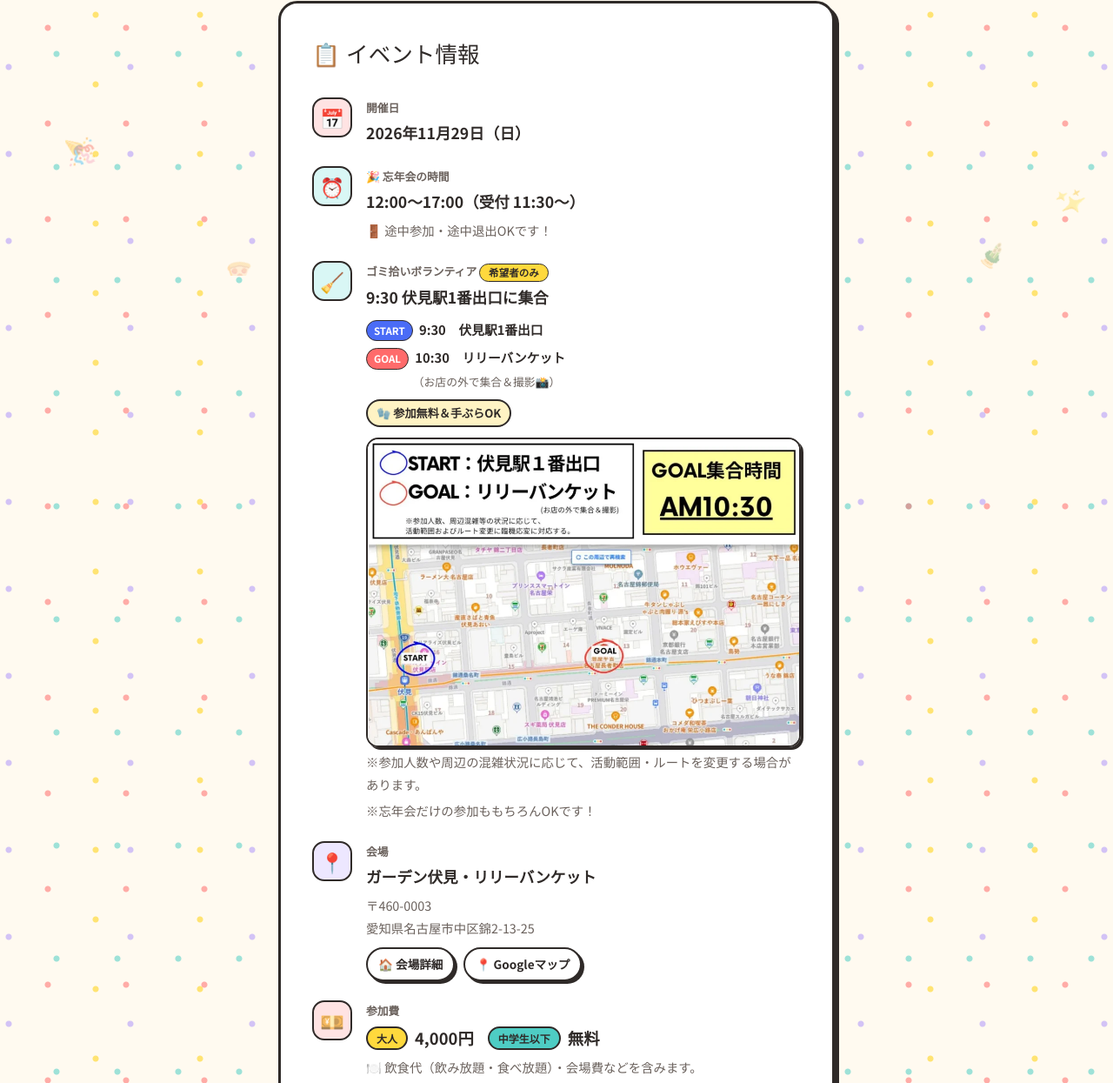
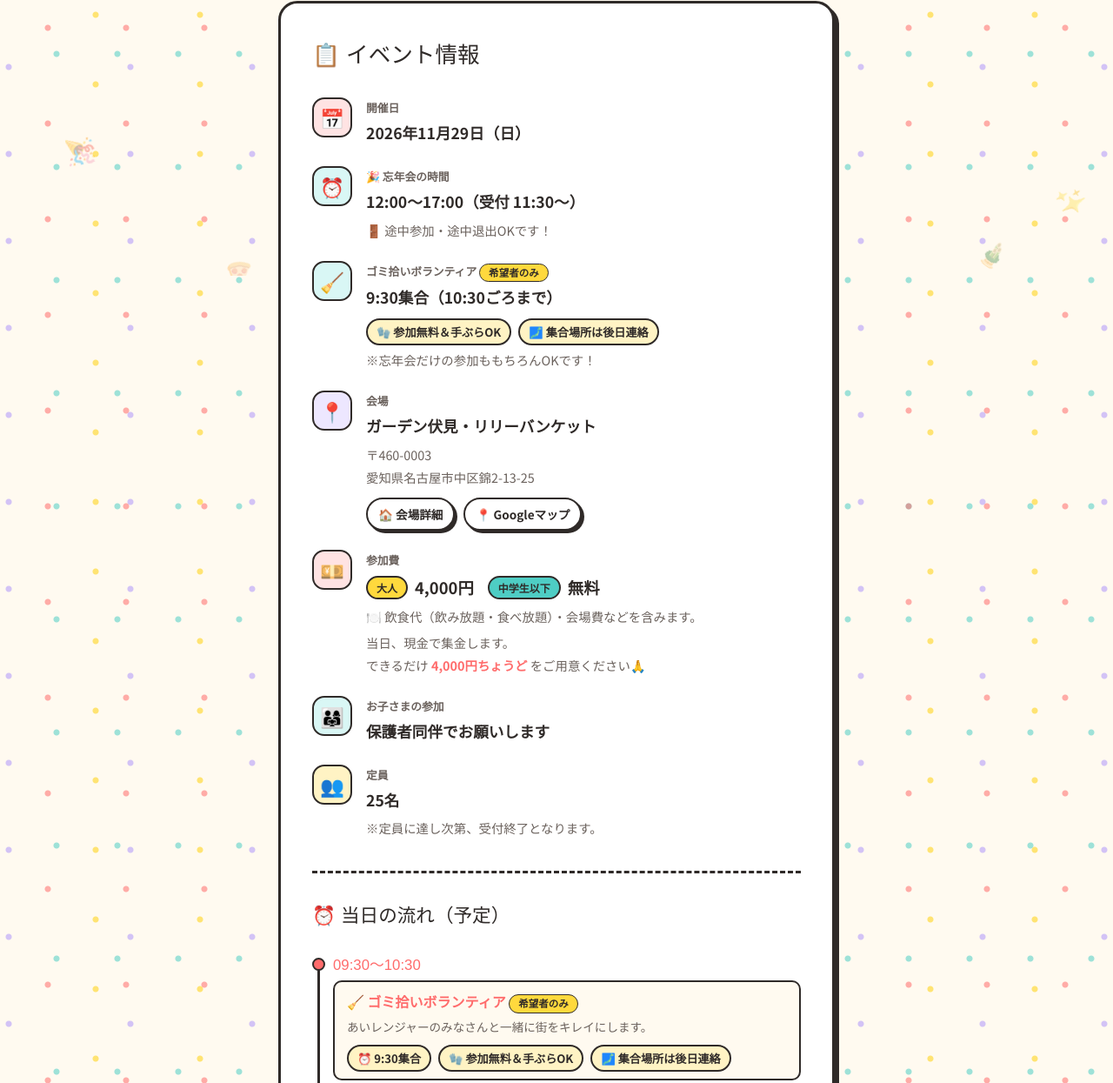
Before and after one commit to RustyNail-48-Git/teamtokai-yearendparty, a plain HTML site: page index.html in a window 1280 px wide. Shown: the part 483-1728 px from the top of the page at 87% size. Drawn offline with Linux system fonts and the light colour scheme; a web font is replaced by a local one.

Commit message:
Revert clean-up meeting point change on the page
Co-Authored-By: Claude Opus 5.5 <noreply@anthropic.com>

```diff
--- a/index.html
+++ b/index.html
@@ -60,18 +60,11 @@
                     <div class="info-icon">🧹</div>
                     <div class="info-content">
                         <span class="info-label">ゴミ拾いボランティア <span class="optional-tag">希望者のみ</span></span>
-                        <span class="info-value">9:30 伏見駅1番出口に集合</span>
-                        <ul class="gomi-route">
-                            <li><span class="route-tag route-start">START</span> 9:30　伏見駅1番出口</li>
-                            <li><span class="route-tag route-goal">GOAL</span> 10:30　リリーバンケット<br><small>（お店の外で集合＆撮影📸）</small></li>
-                        </ul>
+                        <span class="info-value">9:30集合（10:30ごろまで）</span>
                         <ul class="gomi-points">
                             <li>🧤 参加無料＆手ぶらOK</li>
+                            <li>🗾 集合場所は後日連絡</li>
                         </ul>
-                        <a href="gomi-route.webp" target="_blank" rel="noopener noreferrer" class="route-map">
-                            <img src="gomi-route.webp" alt="ゴミ拾いのルート地図（START：伏見駅1番出口、GOAL：リリーバンケット、GOAL集合時間 10:30）" loading="lazy">
-                        </a>
-                        <span class="info-detail">※参加人数や周辺の混雑状況に応じて、活動範囲・ルートを変更する場合があります。</span>
                         <span class="info-detail">※忘年会だけの参加ももちろんOKです！</span>
                     </div>
                 </div>
@@ -126,9 +119,9 @@
                             <h4 class="timeline-event-highlight">🧹 ゴミ拾いボランティア <span class="optional-tag">希望者のみ</span></h4>
                             <p class="timeline-desc">あいレンジャーのみなさんと一緒に街をキレイにします。</p>
                             <ul class="gomi-points">
-                                <li>🚩 9:30 伏見駅1番出口集合</li>
-                                <li>🏁 10:30 リリーバンケットでゴール</li>
+                                <li>⏰ 9:30集合</li>
                                 <li>🧤 参加無料＆手ぶらOK</li>
+                                <li>🗾 集合場所は後日連絡</li>
                             </ul>
                         </div>
                     </div>
@@ -264,7 +257,7 @@
                                 <span class="radio-custom"></span>
                                 <span class="radio-card-text">
                                     <strong class="radio-title">🧹 ゴミ拾いから参加する</strong>
-                                    <span class="radio-desc">⏰ 9:30 伏見駅1番出口集合／🧤 参加無料＆手ぶらOK<br>その後の買い出しや会場準備をお願いする場合があります。</span>
+                                    <span class="radio-desc">⏰ 9:30集合／🧤 参加無料＆手ぶらOK／🗾 集合場所は後日連絡<br>その後の買い出しや会場準備をお願いする場合があります。</span>
                                 </span>
                             </span>
                         </label>
--- a/style.css
+++ b/style.css
@@ -463,56 +463,6 @@ strong {
     flex-wrap: wrap;
     gap: 6px 8px;
     margin-top: 8px;
-}
-
-/* ゴミ拾いルート */
-.gomi-route {
-    list-style: none;
-    display: flex;
-    flex-direction: column;
-    gap: 6px;
-    margin-top: 8px;
-    font-size: 0.92rem;
-    font-weight: 700;
-}
-
-.gomi-route small {
-    font-size: 0.8rem;
-    font-weight: 500;
-    color: var(--color-text-muted);
-    margin-left: 4.2em;
-}
-
-.route-tag {
-    display: inline-block;
-    min-width: 3.6em;
-    text-align: center;
-    font-family: var(--font-alt, var(--font-main));
-    font-size: 0.72rem;
-    font-weight: 700;
-    padding: 1px 8px;
-    margin-right: 4px;
-    border-radius: 999px;
-    border: 1.5px solid var(--color-ink);
-    color: #ffffff;
-}
-
-.route-start { background-color: #4a6cf7; }
-.route-goal { background-color: var(--color-coral); }
-
-.route-map {
-    display: block;
-    margin-top: 12px;
-    border: var(--border-thin);
-    border-radius: var(--radius-md);
-    overflow: hidden;
-    box-shadow: var(--shadow-pop-sm);
-}
-
-.route-map img {
-    display: block;
-    width: 100%;
-    height: auto;
 }
 
 .info-item-gomi .info-icon {
```
Also changed, not shown: gomi-route.webp (deleted).
